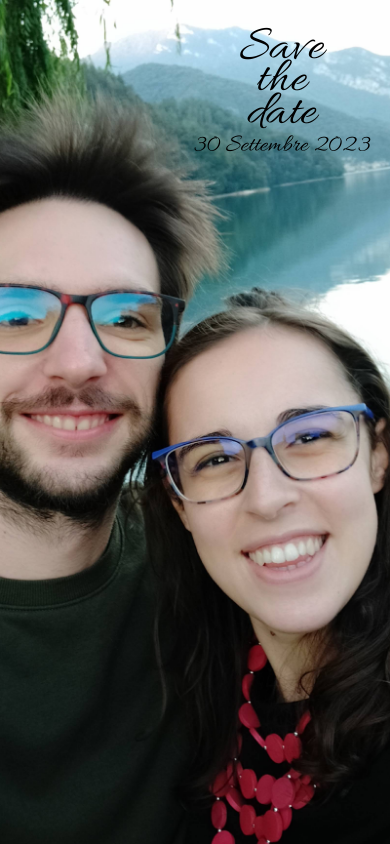
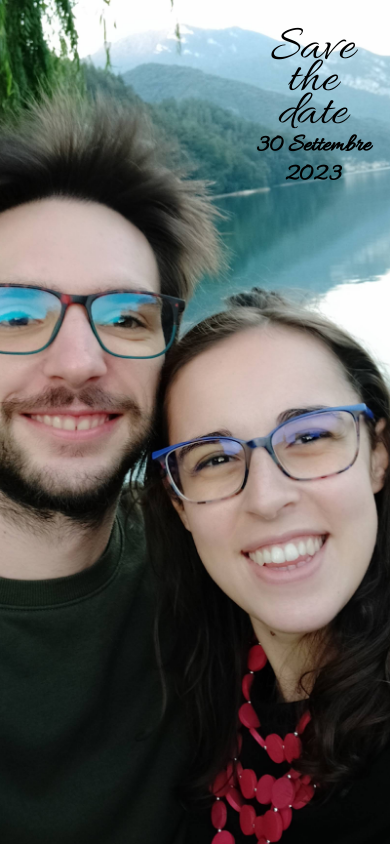
Before and after one commit to Benze94/lu-e-manu, a React (Create React App) app: page / in a window 390 px wide. Built offline with nearby package versions, Linux system fonts and the light colour scheme.

Commit message:
fix: br date mobile

```diff
--- a/src/pages/homepage/Homepage.scss
+++ b/src/pages/homepage/Homepage.scss
@@ -16,7 +16,6 @@
 
   &__title {
     font-size: 80px;
-
     @media (max-width: 700px) {
       font-size: 50px;
     }
@@ -29,10 +28,17 @@
   &__date {
     font-size: 25px;
     margin-top: 25px;
-
+    font-weight: bold;
     @media (max-width: 700px) {
       font-size: 25px;
       margin-top: 15px;
     }
   }
+
+  &__break {
+    display: none;
+    @media (max-width: 700px) {
+      display: block;
+    }
+  }
 }
--- a/src/pages/homepage/Homepage.tsx
+++ b/src/pages/homepage/Homepage.tsx
@@ -9,7 +9,9 @@ const Homepage = () => {
           <div className='Homepage__titleWord'>the</div>
           <div className='Homepage__titleWord'>date</div>
         </div>
-        <div className='Homepage__date'>30 Settembre 2023</div>
+        <div className='Homepage__date'>
+          30 Settembre <br className='Homepage__break' />2023
+        </div>
       </div>
     </div>
   )
```
